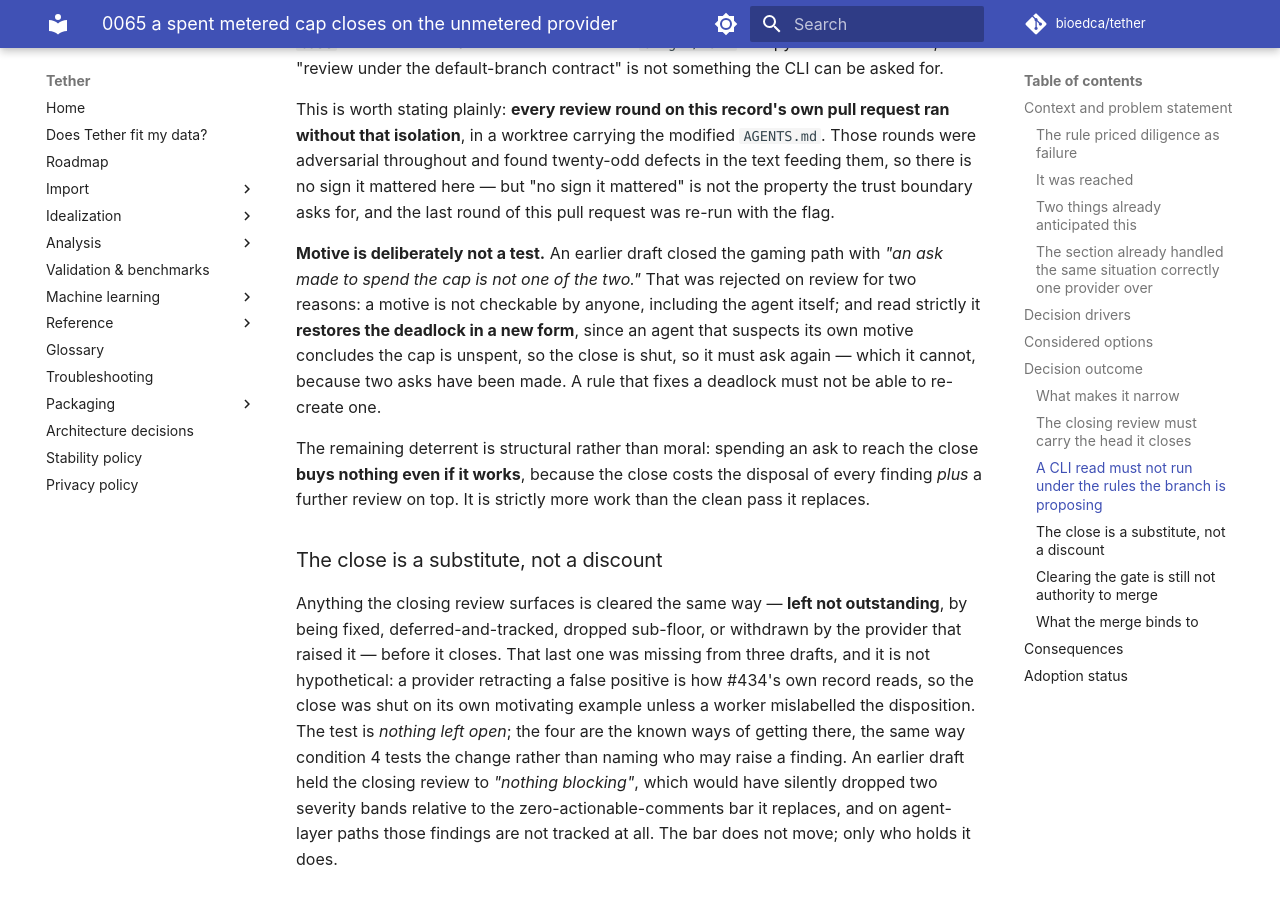
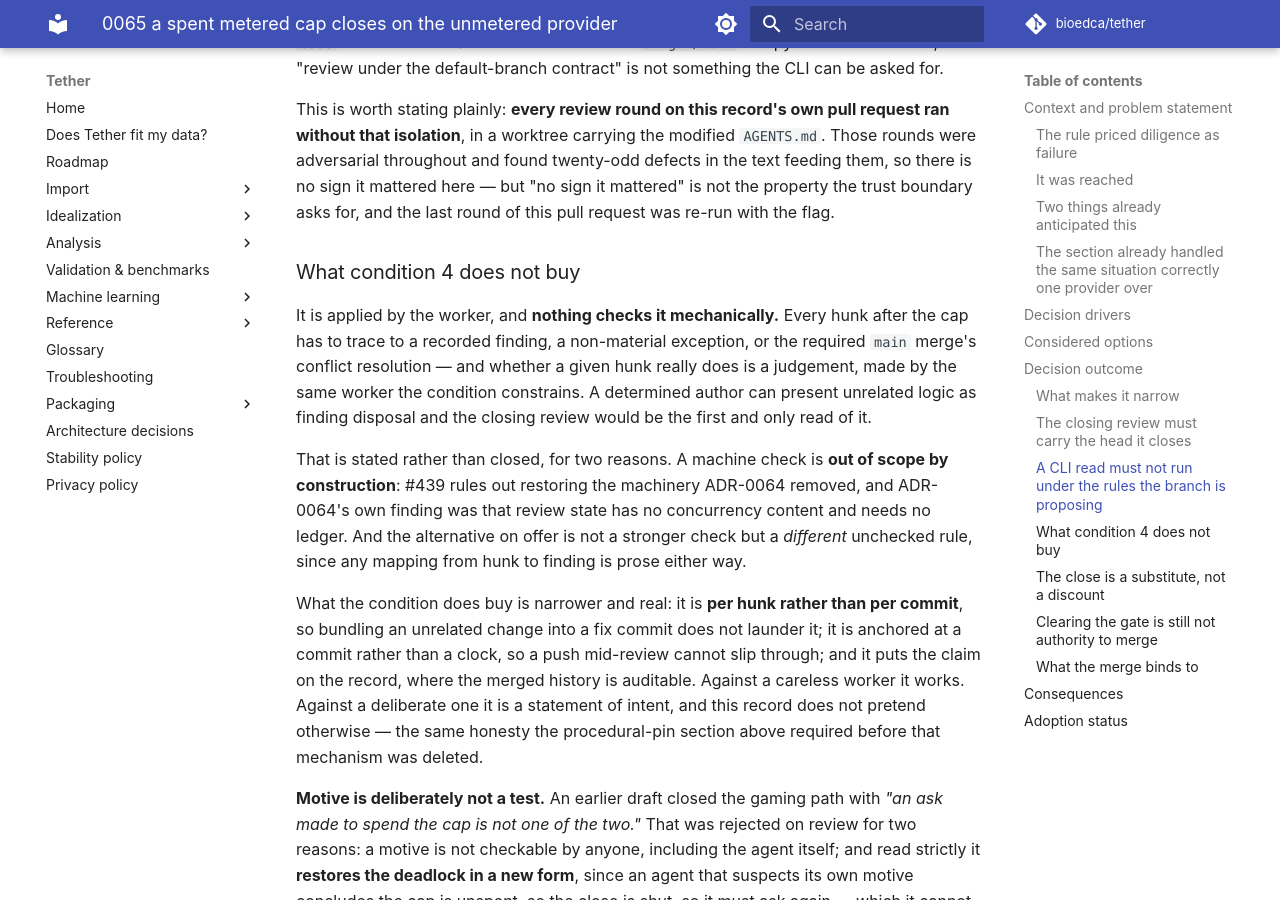
Before and after one commit to bioedca/tether, an MkDocs documentation site: the page built from docs/adr/0065-a-spent-metered-cap-closes-on-the-unmetered-provider.md, in a window 1280 px wide and 900 px high, scrolled down 9088 px. Built offline with MkDocs 1.6.1 and Material for MkDocs 9.7.7, drawn with Linux system fonts in a browser that asks for light colours; comment, search, counter and statistics services are not loaded; the version menu is left out.

Commit message:
fix(agents): answer CodeRabbit review 1 — three Major, one Minor fixed, two deferred
First CodeRabbit review of this PR, at 0970f4dc: six actionable comments, three
Major and three Minor.

MAJOR, and the most valuable finding of the whole lane: docs/PRD.md said "at most
two completed reviews per metered provider" and then "when THE CAP is spent, a
fresh posted Codex review closes the gate". The antecedent was ambiguous, and the
wrong reading is not cosmetic -- it lets GREPTILE's cap being spent open the
close, with CodeRabbit never having reviewed twice at all. That is the gate
opening without the thing it substitutes for ever happening. Now scoped to
CodeRabbit's cap by name, with Greptile's optionality stated beside it.

MAJOR: the PRD had auto-merge "armed at the end of that lane by whoever completes
it", which reads as lane completion conferring merge authority -- the misreading
this PR itself calls the most damaging available one, sitting in the PRD while
AGENTS.md was promoting the opposite to its own rule. Separated explicitly.

MAJOR: condition 4 has no machine check. True, and the specific example given is
already shut by "the unit is the change, not the commit" -- but the general point
stands: whether a hunk answers a recorded finding is judged by the same worker
the condition constrains. A check is out of scope by construction (#439 rules out
restoring ADR-0064's machinery) and would only be a different unchecked rule
anyway, since any hunk-to-finding mapping is prose. ADR-0065 gains "What
condition 4 does not buy", saying what it is worth against a careless worker and
what it is not worth against a deliberate one. AGENTS.md names it inline.

MINOR, fixed: the byte-budget guard's failure message said "Past the cap" when it
fires at the working budget, which would send a maintainer hunting truncation
that has not happened. tests/ is an agent test module so this was droppable;
fixed anyway because the diagnostic is what someone reads at 2am.

MINOR, deferred to #453: ADR-0065's AGENTS.md line anchors are stale -- and the
follow-up is not a renumber, because line references into a file under active
edit cannot be kept true. They become rule-name citations. Plus launcher vs slot
launcher in ADR-0064 and the ADR index.

Local gates: 2939 passed, 19 skipped, 34 deselected; mkdocs --strict green.
AGENTS.md 29,397 bytes against the 29,696 budget.

```diff
--- a/docs/adr/0065-a-spent-metered-cap-closes-on-the-unmetered-provider.md
+++ b/docs/adr/0065-a-spent-metered-cap-closes-on-the-unmetered-provider.md
@@ -340,6 +340,27 @@ throughout and found twenty-odd defects in the text feeding them, so there is no
 here — but "no sign it mattered" is not the property the trust boundary asks for, and the last round
 of this pull request was re-run with the flag.
 
+### What condition 4 does not buy
+
+It is applied by the worker, and **nothing checks it mechanically.** Every hunk after the cap has to
+trace to a recorded finding, a non-material exception, or the required `main` merge's conflict
+resolution — and whether a given hunk really does is a judgement, made by the same worker the
+condition constrains. A determined author can present unrelated logic as finding disposal and the
+closing review would be the first and only read of it.
+
+That is stated rather than closed, for two reasons. A machine check is **out of scope by
+construction**: #439 rules out restoring the machinery ADR-0064 removed, and ADR-0064's own finding
+was that review state has no concurrency content and needs no ledger. And the alternative on offer
+is not a stronger check but a *different* unchecked rule, since any mapping from hunk to finding is
+prose either way.
+
+What the condition does buy is narrower and real: it is **per hunk rather than per commit**, so
+bundling an unrelated change into a fix commit does not launder it; it is anchored at a commit rather
+than a clock, so a push mid-review cannot slip through; and it puts the claim on the record, where
+the merged history is auditable. Against a careless worker it works. Against a deliberate one it is a
+statement of intent, and this record does not pretend otherwise — the same honesty the procedural-pin
+section above required before that mechanism was deleted.
+
 **Motive is deliberately not a test.** An earlier draft closed the gaming path with *"an ask made to
 spend the cap is not one of the two."* That was rejected on review for two reasons: a motive is not
 checkable by anyone, including the agent itself; and read strictly it **restores the deadlock in a
```
Also changed, not shown: AGENTS.md (+2 -1 lines), docs/PRD.md (+9 -5 lines), 1 other file.
